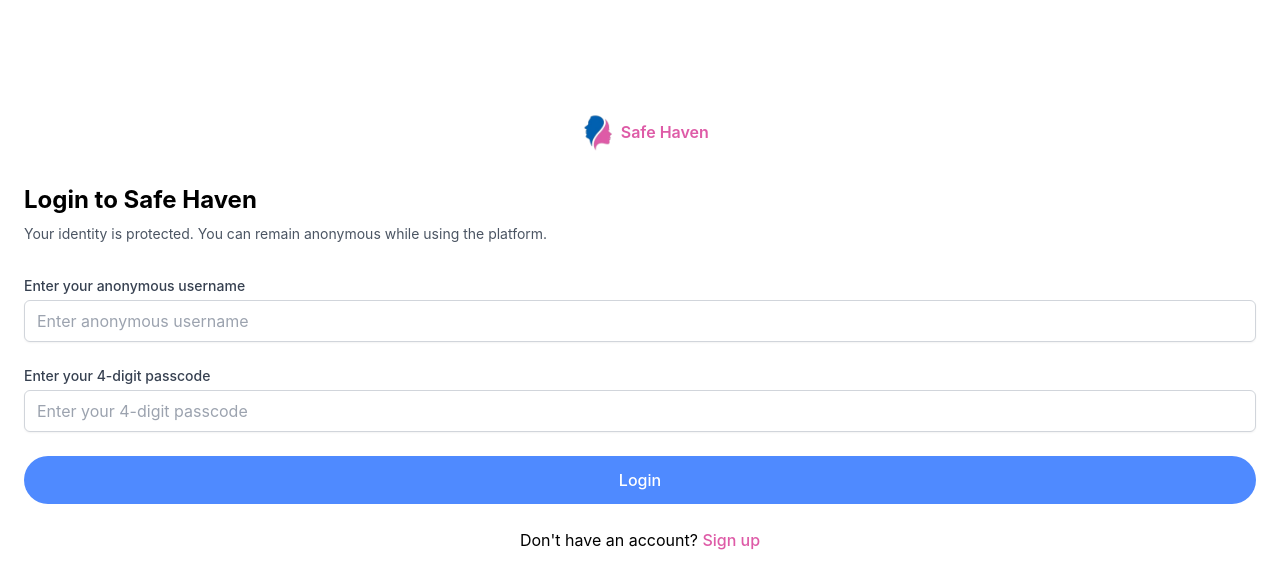
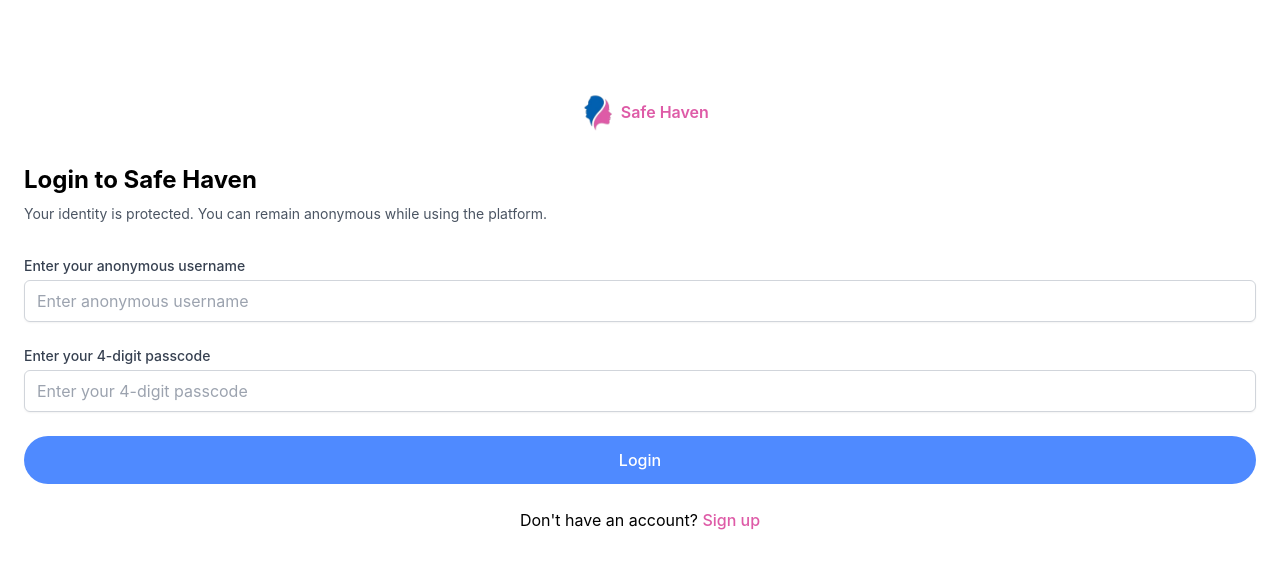
Before and after one commit to hassana123/safe_haven, a React (Vite) app: page /login in a window 1280 px wide. Shown: the top 588 px of the page. Built offline with nearby package versions, Linux system fonts and the light colour scheme; no server answers.

Commit message:
Update LoginPage.jsx

```diff
--- a/src/pages/LoginPage.jsx
+++ b/src/pages/LoginPage.jsx
@@ -67,7 +67,7 @@
 
 
   return (
-    <div className="flex flex-col mt-20 min-h-screen bg-white justify-center">
+    <div className="flex flex-col py-5 mt-10 min-h-screen bg-white justify-center">
       <div className="flex-1 flex flex-col px-6 pt-8 pb-12">
         <div className="flex items-center justify-center mb-8">
           <img
@@ -101,7 +101,7 @@
               id="username"
               value={username}
               onChange={(e) => setUsername(e.target.value)}
-              className="w-full px-3 py-2 border border-gray-300 rounded-md shadow-sm placeholder-gray-400 focus:outline-none focus:ring-2 focus:ring-custom-blue focus:border-transparent transition duration-200"
+              className="w-full px-3 py-2 border border-gray-300 rounded-md shadow-sm placeholder-gray-400 focus:outline-none focus:ring-2 focus:ring-custom-blue focus:border-transparent transition duration-200 bg-white"
               placeholder="Enter anonymous username"
             />
           </div>
@@ -119,7 +119,7 @@
               value={passcode}
               onChange={(e) => setPasscode(e.target.value)}
               maxLength={4}
-              className="w-full px-3 py-2 border border-gray-300 rounded-md shadow-sm placeholder-gray-400 focus:outline-none focus:ring-2 focus:ring-custom-blue focus:border-transparent transition duration-200"
+              className="w-full px-3 py-2 border border-gray-300 rounded-md shadow-sm placeholder-gray-400 focus:outline-none focus:ring-2 focus:ring-custom-blue focus:border-transparent transition duration-200 bg-white"
               placeholder="Enter your 4-digit passcode"
             />
           </div>
```
